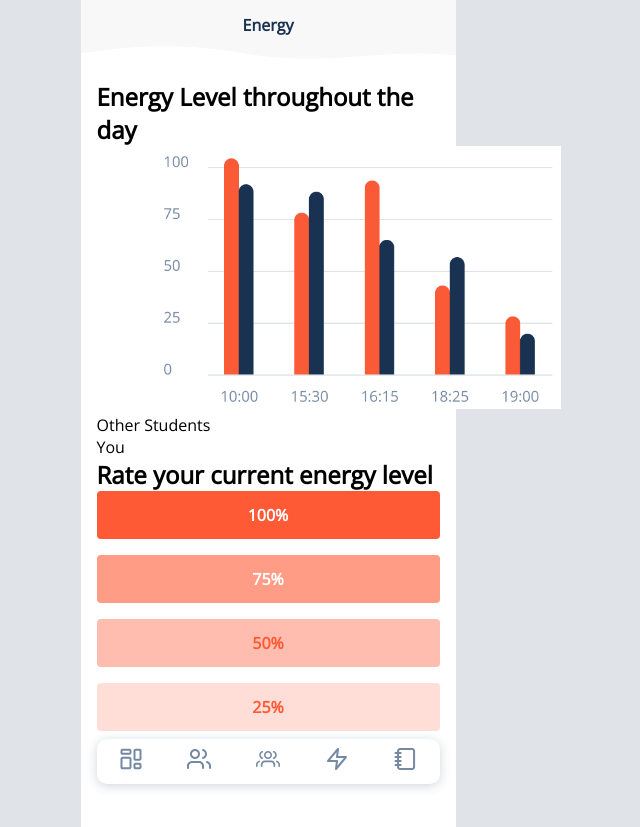
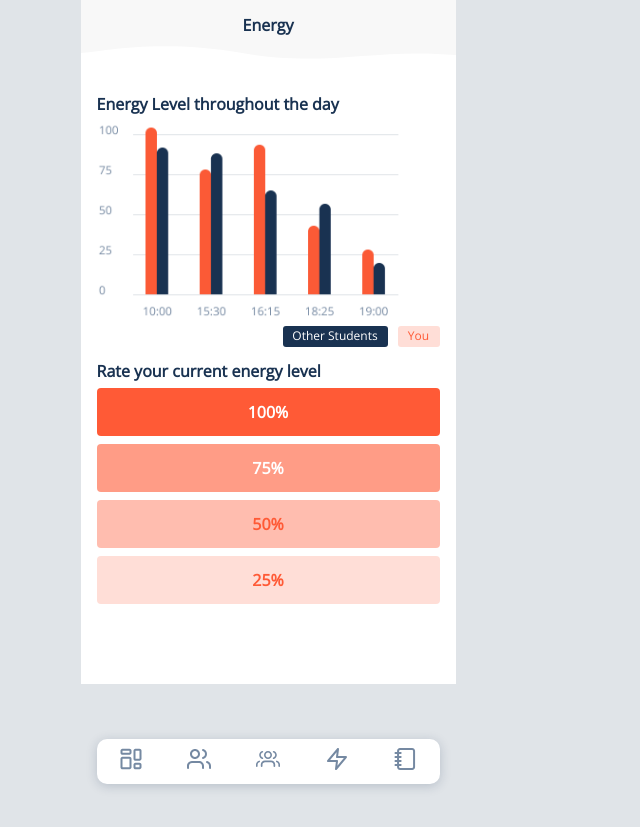
Before and after one commit to CJAkkuec/companion-app, a plain HTML site: page energy.html in a window 1280 px wide. Shown: the whole page, without its empty margins (372-1012 px from the left). After the commit the page ends 800 px from the top, so only its background shows below. Drawn offline with nearby package versions, Linux system fonts and the light colour scheme.

Commit message:
update style.css & energy.html

```diff
--- a/energy.html
+++ b/energy.html
@@ -12,44 +12,57 @@
   </head>
   <body>
     <header><h1>Energy</h1></header>
-    <main><article>
-      <!--Balkendiagramm-->
-      <h1>Energy Level throughout the day</h1>
-      <img src="diagramm.png" class="diagramm" alt="ein Balkendiagramm">
-      <section class="persons">
-      <p>Other Students</p>
-      <p>You</p>
+    <main>
+      <article>
+        <!--BALKENDIAGRAMM-->
+        <h1 class="energy_headlines">Energy Level throughout the day</h1>
+        <img
+          src="images/diagramm.png"
+          class="diagramm"
+          alt="ein Balkendiagramm"
+        />
+        <section class="energy_diagram_container">
+          <div class="energy_diagram_students">
+            <p class="energy_diagram_students_text">Other Students</p>
+          </div>
+          <div class="energy_diagram_you">
+            <p class="energy_diagram_you_text">You</p>
+          </div>
         </section>
-
       </article>
 
       <article>
-      <!--Boxes-->
-      <h1>Rate your current energy level</h1>
+        <!--BOXES-->
+        <h1 class="energy_headlines">Rate your current energy level</h1>
         <a href="#">
           <section class="energy_frame energy_frame_color1">
             <!--Frame1-->
             <p class="energy_frame_text_white">100%</p>
           </section>
         </a>
+
         <a href="#">
           <section class="energy_frame energy_frame_color2">
-        <!--Frame1-->
+            <!--Frame2-->
             <p class="energy_frame_text_white">75%</p>
           </section>
+        </a>
+
         <a href="#">
           <section class="energy_frame energy_frame_color3">
-        <!--Frame1-->
+            <!--Frame3-->
             <p class="energy_frame_text_red">50%</p>
           </section>
         </a>
+
         <a href="#">
           <section class="energy_frame energy_frame_color4">
-        <!--Frame1-->
+            <!--Frame4-->
             <p class="energy_frame_text_red">25%</p>
           </section>
         </a>
-    </article></main>
+      </article>
+    </main>
     <div class="container-footer">
       <footer>
         <ul>
--- a/style.css
+++ b/style.css
@@ -108,7 +108,7 @@ footer li a {
 /*---ENERGY: FRAMES---*/
 .energy_frame {
   border-radius: 4px;
-  margin-bottom: 1rem;
+  margin-top: 0.5rem;
   height: 48px;
   display: flex;
   justify-content: center;
@@ -144,11 +144,45 @@ footer li a {
   font: var(--font-body-large);
 }
 
+.energy_headlines {
+  font: var(--font-title);
+  color: var(--denim-100);
+  margin: 15px 0 0 0;
+}
+
 /*---ENERGY: DIAGRAM---*/
 
 .diagramm {
-  width: 400px;
-  margin: 0 0 0 5vw;
+  width: 90%;
+  margin: 5px 0 0 0;
+}
+
+.energy_diagram_container {
+  display: flex;
+  justify-content: flex-end;
+  gap: 10px;
+}
+
+.energy_diagram_students {
+  background: var(--denim-100);
+  border-radius: 3px;
+}
+
+.energy_diagram_students_text {
+  font: var(--font-label);
+  color: white;
+  margin: 2px 10.5px 3px 9.5px;
+}
+
+.energy_diagram_you {
+  background: var(--tangerine-400);
+  border-radius: 3px;
+}
+
+.energy_diagram_you_text {
+  font: var(--font-label);
+  color: var(--tangerine-100);
+  margin: 2px 10.5px 3px 9.5px;
 }
 
 /* SVGs */
```
Also changed, not shown: images/diagramm.png (renamed from diagramm.png), 1 other file. Lines whose indentation alone changed are shown as unchanged.
